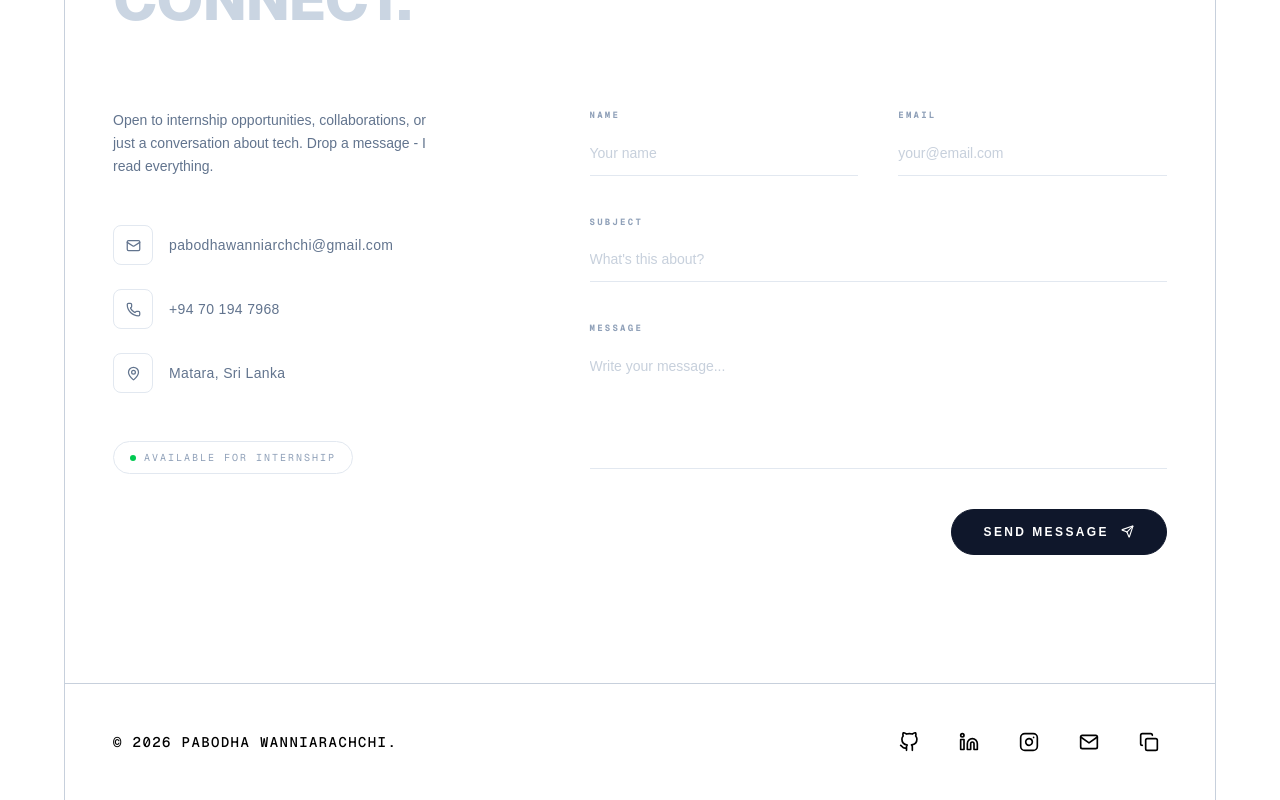
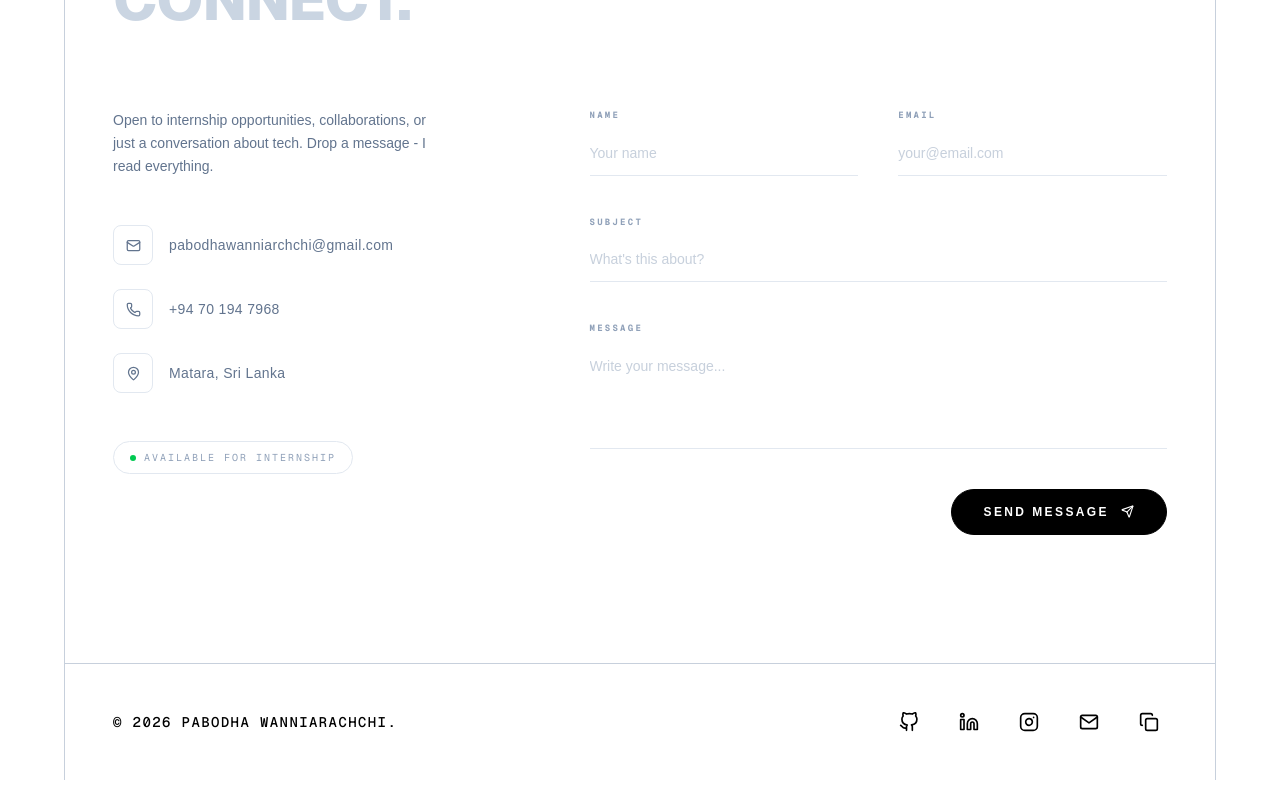
Before and after one commit to Pabodha-Wann/portfolio, a Next.js app: page / in a window 1280 px wide. Shown: the part 4545-5345 px from the top of the page. Built offline with nearby package versions, Linux system fonts and the light colour scheme.

Commit message:
feat: connect contact form to Formspree API with loading and success states

```diff
--- a/components/Contact.tsx
+++ b/components/Contact.tsx
@@ -1,6 +1,7 @@
 "use client"
-import { Mail, Phone, MapPin, Send } from "lucide-react"
+import { Mail, Phone, MapPin, Send, Check } from "lucide-react"
 import { motion } from "framer-motion"
+import { useState } from "react"
 
 const Contact = () => {
   const slideIn = {
@@ -10,6 +11,40 @@ const Contact = () => {
       y: 0,
       transition: { duration: 0.8, ease: "easeInOut" }
     }
+  }
+
+  const [status,setStatus]=useState<"idle" | "submitting" | "success" | "error">("idle")
+
+  const handleSubmit = async(e:React.FormEvent<HTMLFormElement>)=>{
+    e.preventDefault()
+    setStatus("submitting")
+
+    const form = e.currentTarget
+    const data = new FormData(form)
+
+    try {
+        const response = await fetch(`https://formspree.io/f/${process.env.NEXT_PUBLIC_FORMSPREE_ID}`,{
+            method:"POST",
+            body:data,
+            headers:{
+                'Accept':"application/json"
+            }
+        })
+
+        if(response.ok){
+            setStatus("success")
+            form.reset()
+            setTimeout(() => setStatus("idle"), 3000)
+
+        }else{
+            setStatus("error")
+        }
+
+    } catch (error) {
+        console.log(error)
+        setStatus("error")
+    }
+
   }
 
   const inputClass = `
@@ -97,7 +132,7 @@ const Contact = () => {
 
 
         <div className="w-full md:w-7/12">
-          <form className="flex flex-col gap-10">
+          <form onSubmit={handleSubmit} className="flex flex-col gap-10">
 
 
             <div className="grid grid-cols-1 gap-10 md:grid-cols-2">
@@ -105,13 +140,13 @@ const Contact = () => {
                 <label htmlFor="name" className="font-mono text-[9px] font-bold tracking-[0.25em] text-slate-400 uppercase">
                   Name
                 </label>
-                <input type="text" id="name" name="name" placeholder="Your name" className={inputClass} />
+                <input required type="text" id="name" name="name" placeholder="Your name" className={inputClass} />
               </div>
               <div className="flex flex-col gap-2">
                 <label htmlFor="email" className="font-mono text-[9px] font-bold tracking-[0.25em] text-slate-400 uppercase">
                   Email
                 </label>
-                <input type="email" id="email" name="email" placeholder="your@email.com" className={inputClass} />
+                <input required type="email" id="email" name="email" placeholder="your@email.com" className={inputClass} />
               </div>
             </div>
 
@@ -120,7 +155,7 @@ const Contact = () => {
               <label htmlFor="subject" className="font-mono text-[9px] font-bold tracking-[0.25em] text-slate-400 uppercase">
                 Subject
               </label>
-              <input type="text" id="subject" name="subject" placeholder="What's this about?" className={inputClass} />
+              <input required type="text" id="subject" name="subject" placeholder="What's this about?" className={inputClass} />
             </div>
 
 
@@ -129,10 +164,11 @@ const Contact = () => {
                 Message
               </label>
               <textarea
+                required
                 id="message"
                 name="message"
                 placeholder="Write your message..."
-                rows={5}
+                rows={4}
                 className={`${inputClass} resize-none`}
               />
             </div>
@@ -141,18 +177,38 @@ const Contact = () => {
             <div className="flex sm:justify-end">
               <button
                 type="submit"
-                className="
+                disabled={status === "submitting" || status === "success"}
+                className={`
                   group flex w-full sm:w-auto items-center justify-center gap-3
-                  rounded-full border border-slate-900 bg-slate-900
+                  rounded-full border border-black bg-black
                   px-8 py-3.5 text-xs font-bold uppercase tracking-[0.2em] text-white
                   transition-all duration-300
-                  hover:bg-transparent hover:text-slate-900
-                  dark:border-white dark:bg-white dark:text-slate-900
+                  hover:bg-transparent hover:text-black
+                  dark:border-white dark:bg-white dark:text-black
                   dark:hover:bg-transparent dark:hover:text-white
-                "
+                  disabled:opacity-70 disabled:cursor-not-allowed
+                  cursor-pointer
+
+                  ${status === "success"
+                    ? "border-purple-500 bg-purple-500 text-white dark:border-purple-500 dark:bg-purple-500 dark:text-white"
+                    : "border-black bg-black text-white hover:bg-transparent hover:text-black dark:border-white dark:bg-white dark:text-black dark:hover:bg-transparent dark:hover:text-white"
+                  }
+                `}
+
               >
-                Send Message
-                <Send size={13} className="transition-transform duration-300 group-hover:translate-x-1 group-hover:-translate-y-1" />
+                {status === "idle" &&
+                    (<>
+                    Send Message
+                    <Send size={13} className="transition-transform duration-300 group-hover:translate-x-1 group-hover:-translate-y-1" />
+                    </>)
+                }
+                {status === "submitting" && "Sending..."}
+                {status === "success" && (
+                  <>
+                    Sent! <Check size={14} />
+                  </>
+                )}
+                {status === "error" && "Error - Try Again"}
               </button>
             </div>
 
```
